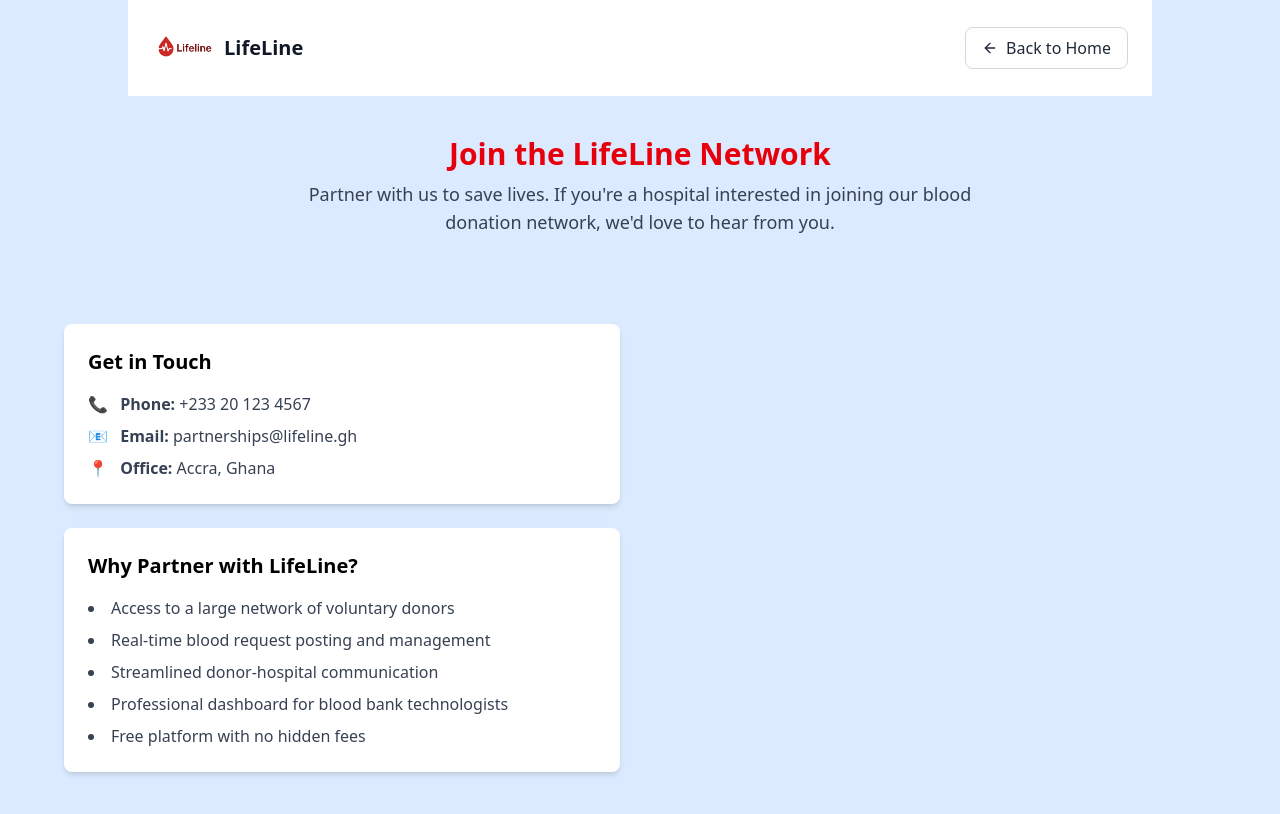
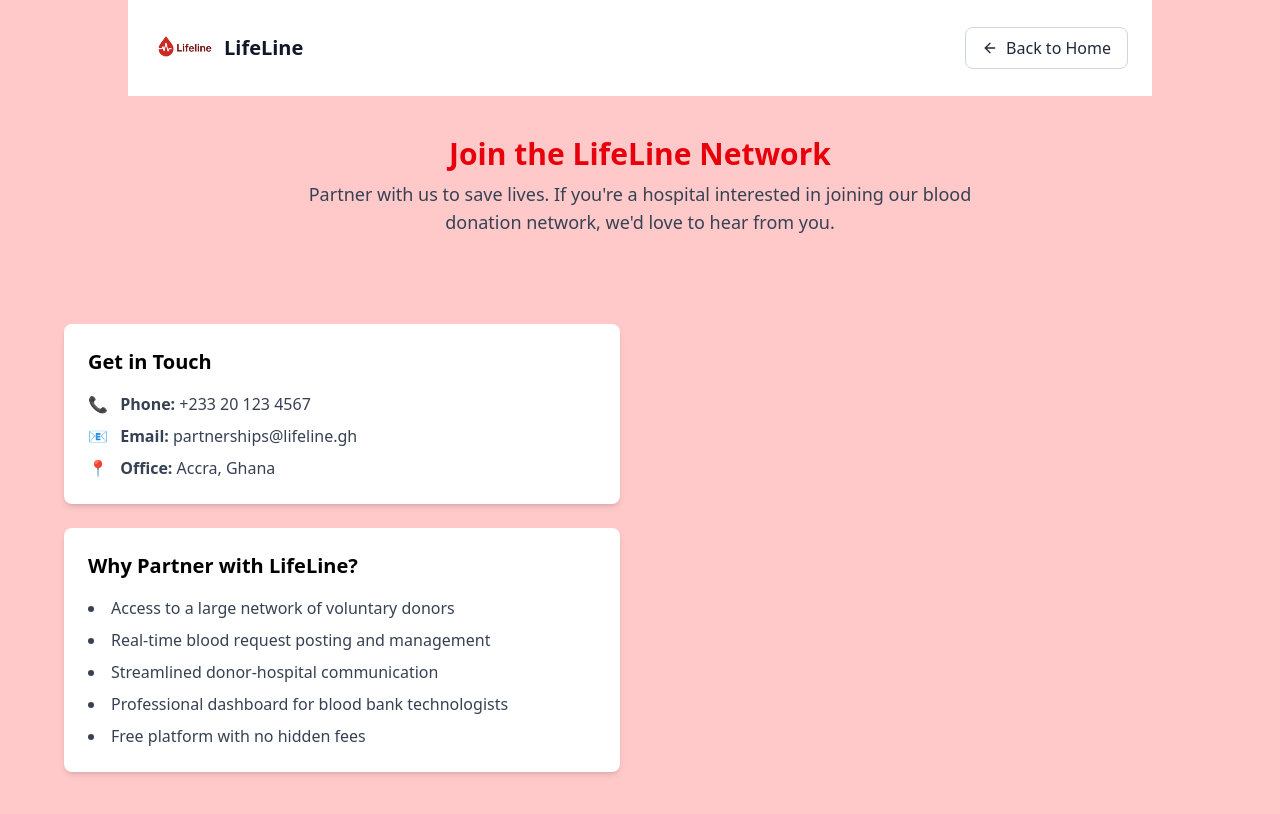
Before and after one commit to DEESAX2/LifeLine, a React (Vite) app: page /contact in a window 1280 px wide. Shown: the top 814 px of the page. Built offline with nearby package versions, Linux system fonts and the light colour scheme; no server answers.

Commit message:
update again

```diff
--- a/src/pages/About.jsx
+++ b/src/pages/About.jsx
@@ -9,7 +9,7 @@
 
   return (
     <>
-   <section className="bg-blue-100 text-gray-800 py-12 px-6 md:px-16 lg:px-32">
+   <section className="bg-red-200 text-gray-800 py-12 px-6 md:px-16 lg:px-32">
      <header className="bg-white shadow-sm">
       <div className="max-w-7xl mx-auto px-6 py-4 flex justify-between items-center">
 
--- a/src/pages/Contact.jsx
+++ b/src/pages/Contact.jsx
@@ -16,7 +16,7 @@
 
   return (
     <>
-      <div className="bg-blue-100 to-gray-300 min-h-screen">
+      <div className="bg-red-200 to-gray-300 min-h-screen">
         <header>
           <div className="bg-white max-w-5xl mx-auto px-6 py-4 flex justify-between items-center">
             <div className="flex items-center gap-2">
```
